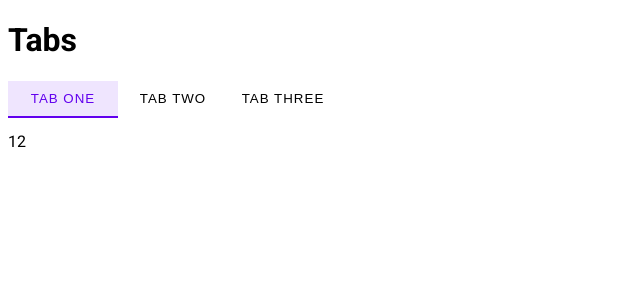
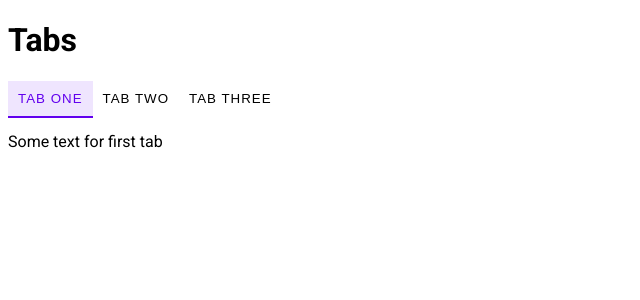
Before and after one commit to AntonSkliarov/tabs, a React (Create React App) app: page / in a window 1280 px wide. Shown: the top 300 px of the page, without its empty margins (0-640 px from the left). Built offline with nearby package versions, Linux system fonts and the light colour scheme.

Commit message:
added renderTab and onChange functions

```diff
--- a/src/components/App/App.js
+++ b/src/components/App/App.js
@@ -1,13 +1,13 @@
 import React, { useState } from 'react';
-import { options } from '../../options/options';
 import { Tabs } from '../Tabs';
 import { CurrentTabValue } from '../CurrentTabValue';
 import './App.sass';
+import { options, DEFAULT_LABELS } from '../../options/options';
 
 export function App() {
   const [currentTab, setCurrentTab] = useState(options[0]);
 
-  const handleSelectTab = (tab) => {
+  const onChange = (tab) => {
     setCurrentTab(tab);
   };
 
@@ -21,25 +21,26 @@ export function App() {
     );
   };
 
-  // const renderTabLabel = () => {
-  //   return (
-  //     <div className="current-tab">
-  //       <p>
-  //         {currentTab.value}
-  //       </p>
-  //     </div>
-  //   )
-  // }
+  const renderTabLabel = (tab) => {
+    if (DEFAULT_LABELS) {
+      return null;
+    }
 
-  // const renderDefaultTabLabel = () => {
-  //   return (
-  //     <div className="current-tab">
-  //       <p>
-  //         {currentTab.value}
-  //       </p>
-  //     </div>
-  //   )
-  // }
+    return (
+      <>
+        <p>Custom label</p>
+        {tab.label}
+      </>
+    )
+  }
+
+  const renderDefaultTabLabel = (tab) => {
+    return (
+      <>
+        {tab.label}
+      </>
+    )
+  }
 
   return (
     <div className="App">
@@ -47,10 +48,12 @@ export function App() {
       <Tabs
         tabsList={options}
         currentTab={currentTab}
-        handleSelectTab={handleSelectTab}
+        handleSelectTab={onChange}
+        renderDefaultTabLabel={renderDefaultTabLabel}
+        renderTabLabel={renderTabLabel}
       />
 
-      <CurrentTabValue defaultRenderTab={renderTabValue} />
+      <CurrentTabValue renderTabValue={renderTabValue} />
     </div>
   );
 }
--- a/src/components/Button/Button.sass
+++ /dev/null
@@ -1,34 +0,0 @@
-.tab-button
-  padding: 10px
-
-  text-transform: uppercase
-  font-weight: 500
-  letter-spacing: 1px
-  color: -internal-light-dark(black, white)
-
-  background-color: #fff
-  border: none
-  outline: none
-
-  transition: background-color 400ms
-
-  cursor: pointer
-
-  &:hover
-    background-color: rgba(98, 0, 238, 0.05)
-
-.highlighter
-  // position: absolute
-  // z-index: 10
-  // bottom: 0
-  height: 2px
-  background: #6200ee
-  // max-width: 100px
-  // width: 100%
-  display: none
-  // left: 0
-  transition: transform 1s ease, display 1s
-
-  &_active
-    display: block
-    transform: translateX(0)
--- a/src/components/Button/index.js
+++ /dev/null
@@ -1 +0,0 @@
-export * from './Button';
--- a/src/components/CurrentTabValue/CurrentTabValue.js
+++ b/src/components/CurrentTabValue/CurrentTabValue.js
@@ -1,14 +1,14 @@
 import React from 'react';
 import PropTypes from 'prop-types';
 
-export function CurrentTabValue({ defaultRenderTab }) {
+export function CurrentTabValue({ renderTabValue }) {
   return (
     <>
-      {defaultRenderTab()}
+      {renderTabValue()}
     </>
   )
 }
 
 CurrentTabValue.propTypes = {
-  defaultRenderTab: PropTypes.func.isRequired,
+  renderTabValue: PropTypes.func.isRequired,
 }
--- a/src/components/TabItem/TabItem.js
+++ b/src/components/TabItem/TabItem.js
@@ -7,18 +7,20 @@ export function TabItem({
   tab,
   currentTab,
   handleSelectTab,
-  getHighlighterStyle
+  getHighlighterStyle,
+  renderDefaultTabLabel,
+  renderTabLabel,
 }) {
 
   return (
-    <li className="tab-item" key={tab.label}>
+    <li className="tab-item">
       <button className={classNames('tab-item__button', {
           'tab-item__button_active': currentTab.label === tab.label,
         })}
         type="button"
         onClick={() => handleSelectTab(tab)}
       >
-        {tab.label}
+        {renderTabLabel(tab) || renderDefaultTabLabel(tab)}
       </button>
       <span className="tab-item__highlighter" style={getHighlighterStyle()}></span>
     </li>
@@ -26,6 +28,9 @@ export function TabItem({
 }
 
 TabItem.propTypes = {
+  renderTabLabel: PropTypes.func.isRequired,
+  renderDefaultTabLabel: PropTypes.func.isRequired,
+  getHighlighterStyle: PropTypes.func.isRequired,
   tab: PropTypes.shape({
     value: PropTypes.string.isRequired,
     label: PropTypes.string.isRequired,
--- a/src/components/TabItem/TabItem.sass
+++ b/src/components/TabItem/TabItem.sass
@@ -1,7 +1,7 @@
 .tab-item
 
   &__button
-    width: 110px
+    // width: 110px
     padding: 10px
 
     text-transform: uppercase
@@ -27,7 +27,7 @@
 
   &__highlighter
     position: absolute
-    max-width: 110px
+    // max-width: 110px
     top: 100%
     left: 0
     right: 0
--- a/src/components/Tabs/Tabs.js
+++ b/src/components/Tabs/Tabs.js
@@ -1,9 +1,15 @@
-import React, { useCallback, useEffect, useRef, useState } from 'react';
+import React, { useEffect, useRef, useState } from 'react';
 import PropTypes from 'prop-types';
 import { TabItem } from '../TabItem';
 import './Tabs.sass';
 
-export function Tabs({ tabsList, currentTab, handleSelectTab }) {
+export function Tabs({
+  tabsList,
+  currentTab,
+  handleSelectTab,
+  renderDefaultTabLabel,
+  renderTabLabel,
+}) {
   const parentElement = useRef(null);
   const [tabItemsElements, setTabItemsElements] = useState(null);
   const [sizes, setSizes] = useState(null);
@@ -11,9 +17,9 @@ export function Tabs({ tabsList, currentTab, handleSelectTab }) {
   const transitionStyle = `left ${transitionTime}ms, right ${transitionTime}ms`;
 
   const getTabItemsElements = () => {
-    const listItems = parentElement.current.querySelectorAll('li');
+    const tabItems = parentElement.current.querySelectorAll('li');
 
-    setTabItemsElements(listItems);
+    setTabItemsElements(tabItems);
   }
 
   const getSizes = () => {
@@ -46,19 +52,13 @@ export function Tabs({ tabsList, currentTab, handleSelectTab }) {
     getSizes();
   }, [tabItemsElements]);
 
-  // // to delete
-  // useEffect(() => {
-  //   getHighlighterStyle();
-  // }, [sizes, currentTab]);
-
-  // props validation
   const getHighlighterStyle = () => {
     if (!sizes) {
       return {left: '0', right: '100%'}
     }
 
     const size = sizes[currentTab.label];
-    console.log(size)
+
     return {
       left: `${size.left}px`,
       right: `${size.right}px`,
@@ -76,6 +76,8 @@ export function Tabs({ tabsList, currentTab, handleSelectTab }) {
             currentTab={currentTab}
             handleSelectTab={handleSelectTab}
             getHighlighterStyle={getHighlighterStyle}
+            renderDefaultTabLabel={renderDefaultTabLabel}
+            renderTabLabel={renderTabLabel}
           />
         ))}
       </ul>
@@ -84,6 +86,8 @@ export function Tabs({ tabsList, currentTab, handleSelectTab }) {
   }
 
 Tabs.propTypes = {
+  renderTabLabel: PropTypes.func.isRequired,
+  renderDefaultTabLabel: PropTypes.func.isRequired,
   tabsList: PropTypes.arrayOf(
     PropTypes.shape({
       value: PropTypes.string.isRequired,
--- a/src/options/options.js
+++ b/src/options/options.js
@@ -1,14 +1,16 @@
 export const options = [
   {
-    value: '12',
+    value: 'Some text for first tab',
     label: 'Tab One',
   },
   {
-    value: '23',
+    value: 'Lorem ipsum dolor sit amet, consectetur adipiscing elit, sed do eiusmod tempor incididunt ut labore et dolore ma',
     label: 'Tab Two',
   },
   {
-    value: '34',
+    value: 'Sed ut perspiciatis unde omnis iste natus error sit voluptatem accusantium doloremque laudantium, totam rem aperiam, eaque ipsa quae ab illo inventore veritatis et quasi architecto beatae vitae dicta sunt explicabo',
     label: 'Tab Three',
   }
 ]
+
+export const DEFAULT_LABELS = true;
```
Also changed, not shown: src/components/Button/Button.js (deleted, +0 -36 lines), src/helpers/_constants.js (added), 1 other file (tests, documents, lock files or other folders).
